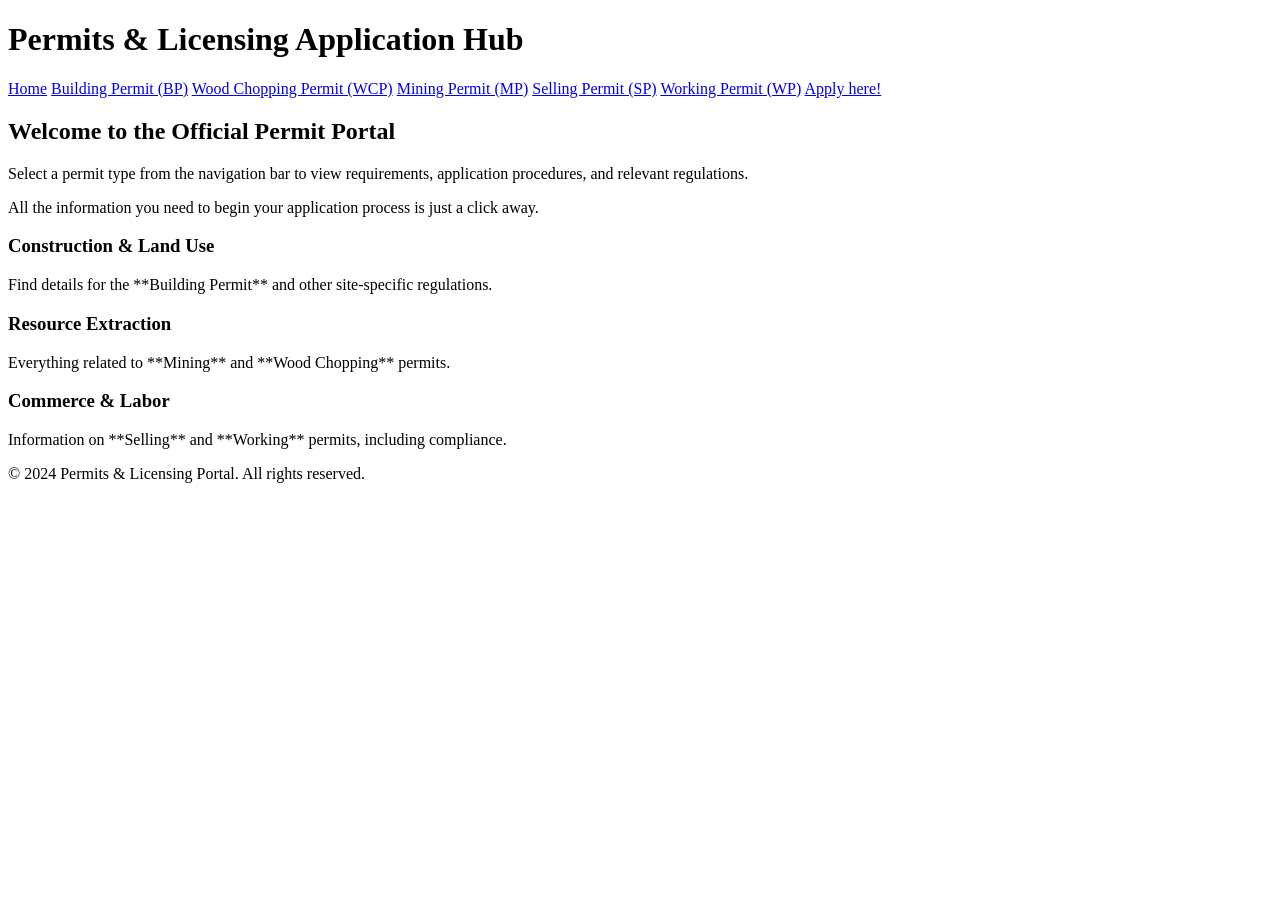
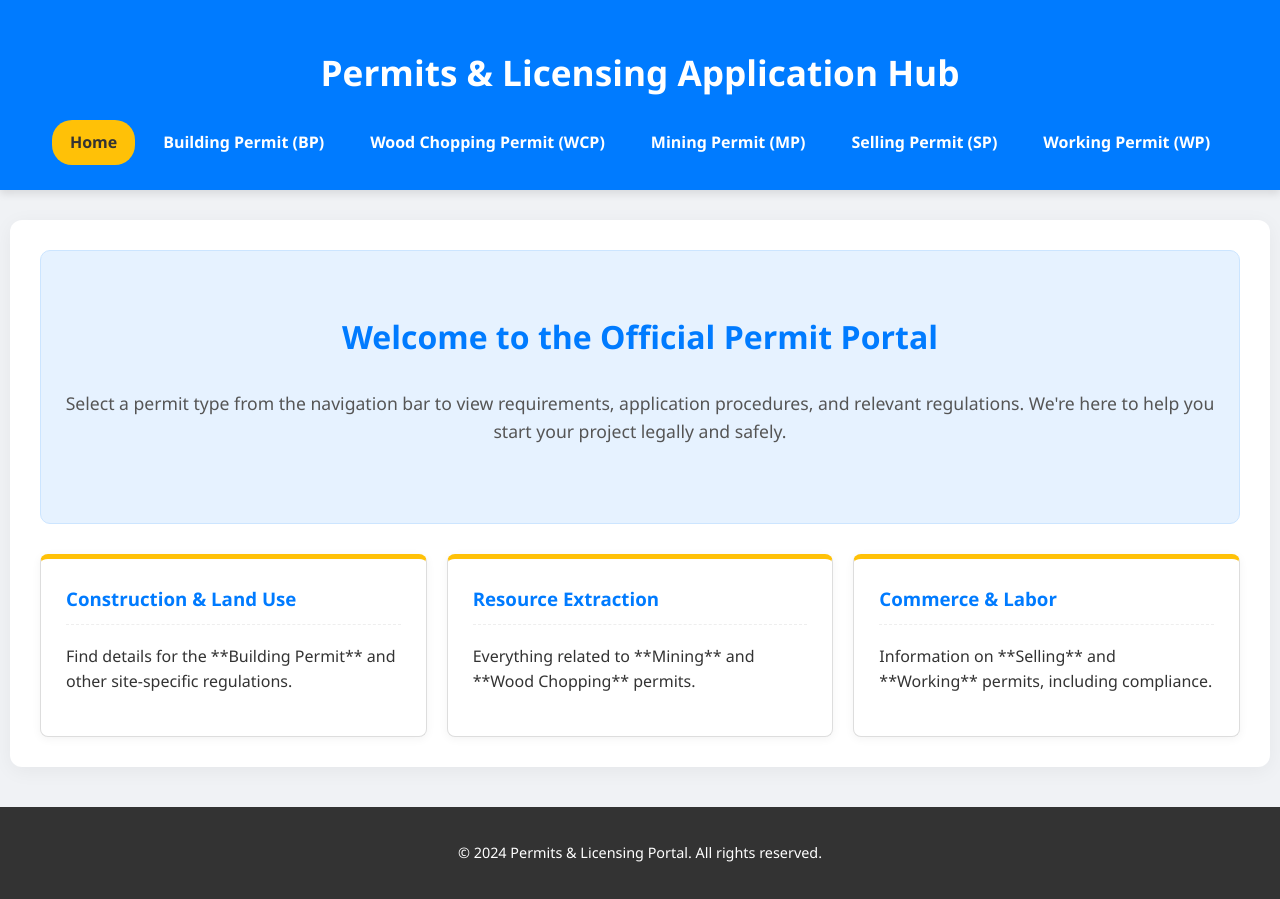
Before and after one commit to html-css-js23/Mangeda-Laws, a plain HTML site: page index.html in a window 1280 px wide. Before the commit the page ends 800 px from the top, so only its background shows below. Drawn offline with Linux system fonts and the light colour scheme.

Commit message:
Update index.html

```diff
--- a/index.html
+++ b/index.html
@@ -4,7 +4,177 @@
     <meta charset="UTF-8">
     <meta name="viewport" content="width=device-width, initial-scale=1.0">
     <title>Permits & Licensing Portal</title>
-    <link rel="stylesheet" href="style.css">
+    <style>
+        /* CSS STYLES EMBEDDED HERE */
+        body {
+            font-family: 'Segoe UI', Tahoma, Geneva, Verdana, sans-serif;
+            margin: 0;
+            padding: 0;
+            background-color: #f0f2f5; /* Very light gray */
+            color: #333;
+            line-height: 1.6;
+        }
+
+        header {
+            background-color: #007bff; /* Primary Blue */
+            color: white;
+            padding: 20px 0;
+            text-align: center;
+            box-shadow: 0 4px 8px rgba(0, 0, 0, 0.1);
+        }
+
+        header h1 {
+            margin-bottom: 15px;
+            font-size: 2.2em;
+        }
+
+        /* Navigation Bar Styling */
+        nav {
+            display: flex;
+            justify-content: center;
+            flex-wrap: wrap;
+        }
+
+        nav a {
+            color: white;
+            text-decoration: none;
+            padding: 10px 18px;
+            margin: 5px;
+            border-radius: 20px; /* Pill-shaped buttons */
+            transition: background-color 0.3s, transform 0.2s;
+            font-weight: 600;
+        }
+
+        nav a:hover {
+            background-color: #0056b3; /* Darker blue on hover */
+            transform: translateY(-2px); /* Slight lift effect */
+        }
+
+        nav a.active {
+            background-color: #ffc107; /* Gold/Yellow for active page */
+            color: #333;
+            font-weight: bold;
+        }
+
+        /* Main Content Styling */
+        main {
+            padding: 30px;
+            max-width: 1200px;
+            margin: 30px auto;
+            background-color: white;
+            border-radius: 12px;
+            box-shadow: 0 4px 20px rgba(0, 0, 0, 0.05);
+        }
+
+        /* Home Page Sections */
+        .hero {
+            text-align: center;
+            padding: 60px 20px;
+            background-color: #e6f2ff; /* Very light blue background */
+            border-radius: 10px;
+            margin-bottom: 30px;
+            border: 1px solid #cce5ff;
+        }
+
+        .hero h2 {
+            color: #007bff;
+            font-size: 2em;
+            margin-top: 0;
+        }
+
+        .hero p {
+            font-size: 1.1em;
+            color: #555;
+        }
+
+        .info-cards {
+            display: flex;
+            justify-content: space-around;
+            gap: 20px;
+            flex-wrap: wrap;
+        }
+
+        .card {
+            background-color: #ffffff;
+            border: 1px solid #ddd;
+            border-top: 5px solid #ffc107; /* Gold accent line */
+            padding: 25px;
+            flex: 1;
+            min-width: 280px;
+            max-width: 350px;
+            box-shadow: 0 2px 10px rgba(0, 0, 0, 0.05);
+            border-radius: 8px;
+            transition: box-shadow 0.3s;
+        }
+
+        .card:hover {
+            box-shadow: 0 4px 15px rgba(0, 0, 0, 0.1);
+        }
+
+        .card h3 {
+            color: #007bff;
+            margin-top: 0;
+            border-bottom: 1px dashed #eee;
+            padding-bottom: 10px;
+        }
+
+        /* Subpage Specific Styles (Used in bp.html, wcp.html, etc.) */
+        .permit-overview h2 {
+            color: #007bff;
+            border-bottom: 2px solid #ffc107;
+            padding-bottom: 10px;
+            margin-bottom: 20px;
+        }
+
+        .permit-section {
+            padding: 20px;
+            margin-bottom: 25px;
+            border-left: 5px solid #007bff;
+            background-color: #f9f9f9;
+            border-radius: 6px;
+        }
+
+        .permit-section h3 {
+            color: #007bff;
+            margin-top: 0;
+        }
+
+        .permit-section ul, .permit-section ol {
+            margin-left: 20px;
+            padding-left: 0;
+        }
+
+        .call-to-action {
+            background-color: #fff3cd; /* Light gold background */
+            color: #856404; /* Dark gold text */
+            padding: 15px;
+            border-radius: 4px;
+            font-weight: bold;
+            text-align: center;
+            margin-top: 20px;
+            border: 1px solid #ffeeba;
+        }
+
+        /* Footer Styling */
+        footer {
+            text-align: center;
+            padding: 20px;
+            background-color: #333;
+            color: white;
+            margin-top: 40px;
+            font-size: 0.9em;
+        }
+
+        footer a {
+            color: #ffc107;
+            text-decoration: none;
+            transition: color 0.3s;
+        }
+
+        footer a:hover {
+            color: #ffffff;
+        }
+    </style>
 </head>
 <body>
     <header>
@@ -16,15 +186,13 @@
             <a href="mp.html">Mining Permit (MP)</a>
             <a href="sp.html">Selling Permit (SP)</a>
             <a href="wp.html">Working Permit (WP)</a>
-            <a href="https://form.jotform.com/252715180588059">Apply here!</a>
         </nav>
     </header>
 
     <main>
         <section class="hero">
             <h2>Welcome to the Official Permit Portal</h2>
-            <p>Select a permit type from the navigation bar to view requirements, application procedures, and relevant regulations.</p>
-            <p>All the information you need to begin your application process is just a click away.</p>
+            <p>Select a permit type from the navigation bar to view requirements, application procedures, and relevant regulations. We're here to help you start your project legally and safely.</p>
         </section>
 
         <section class="info-cards">
```
